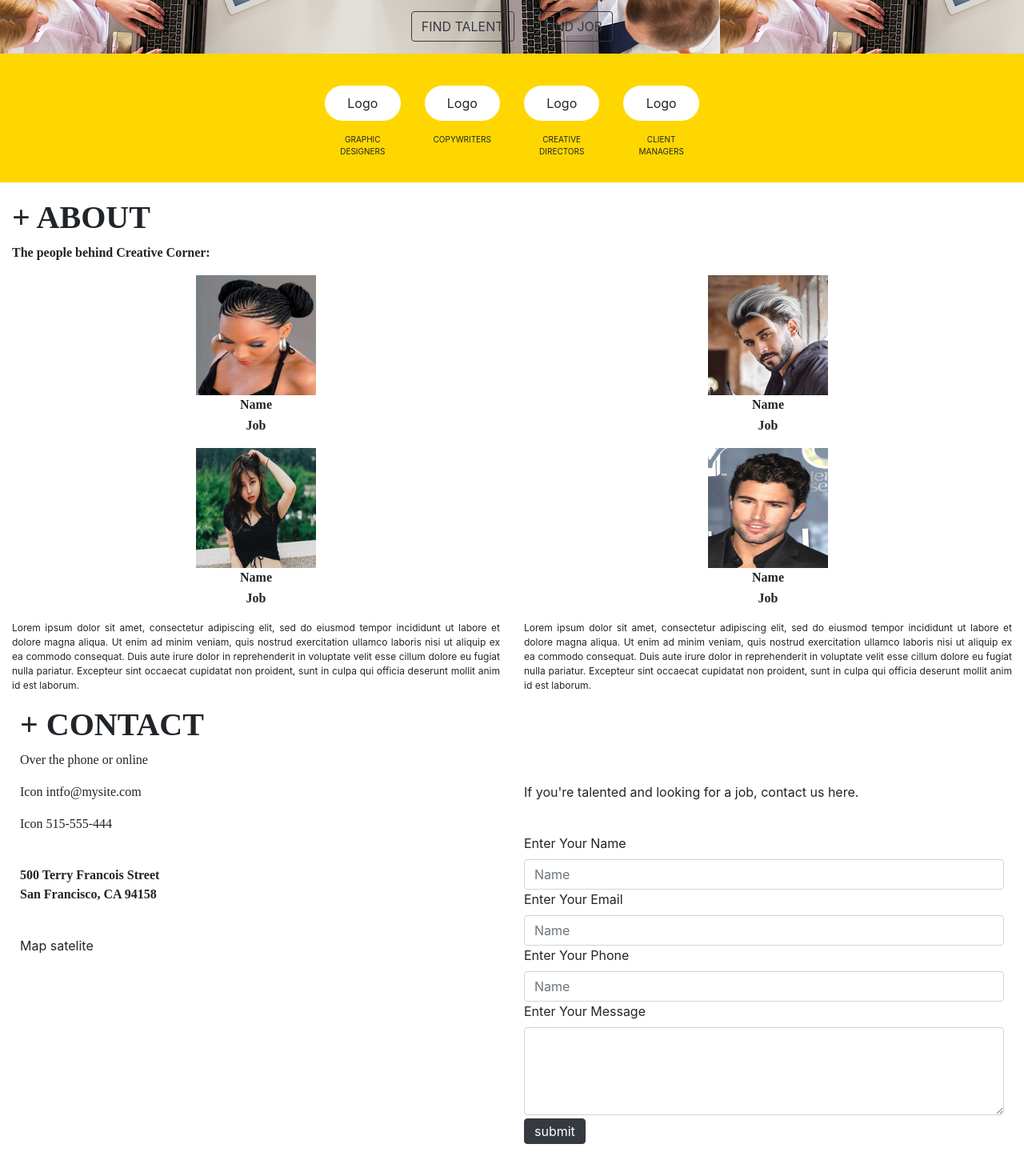
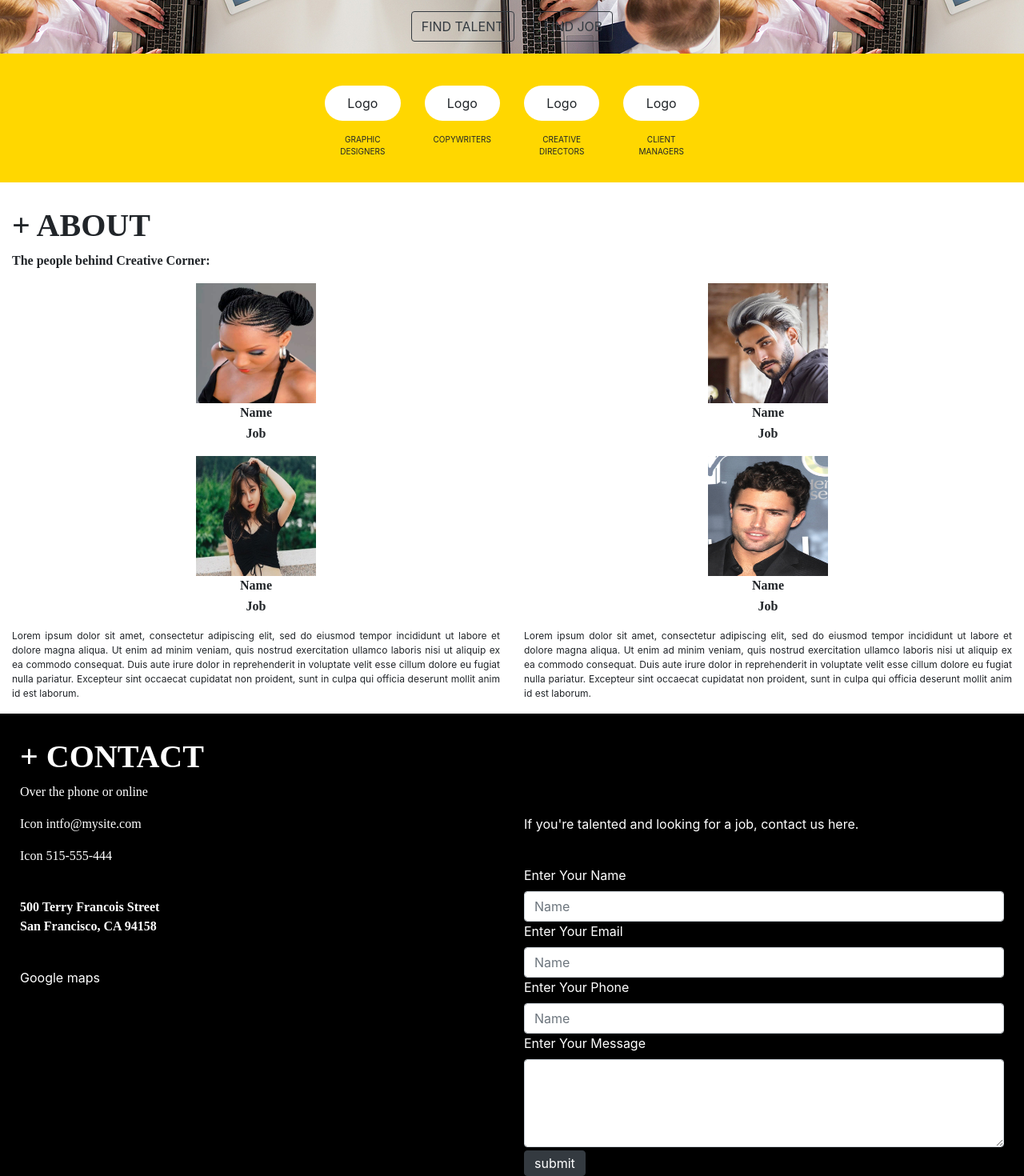
Before and after one commit to YakubuAmidu/Talent-corner, a React (Create React App) app: page / in a window 1280 px wide. Shown: the part 335-1805 px from the top of the page at 80% size. Before the commit the page ends 1765 px from the top, so only its background shows below. Built offline with nearby package versions, Linux system fonts and the light colour scheme; a web font is replaced by a local one.

Commit message:
Commiting changes

```diff
--- a/src/components/App.js
+++ b/src/components/App.js
@@ -128,7 +128,7 @@ class App extends Component {
                     500 Terry Francois Street San Francisco, CA 94158
                   </p>
                   <br />
-                  <p className="Map">Map satelite</p>
+                  <p className="Map">Google maps</p>
                   <br />
                 </div>
               </Col>
--- a/src/components/Sass.scss
+++ b/src/components/Sass.scss
@@ -73,7 +73,7 @@
 }
 
 .About_section {
-  padding-top: 20px;
+  padding-top: 30px;
   padding-left: 15px;
   padding-right: 15px;
 }
@@ -117,8 +117,11 @@
 }
 
 .Contact_section {
+  background-color: #000;
+  color: #fff;
   padding-left: 25px;
   padding-right: 25px;
+  padding-top: 30px;
 }
 
 .Online {
```
